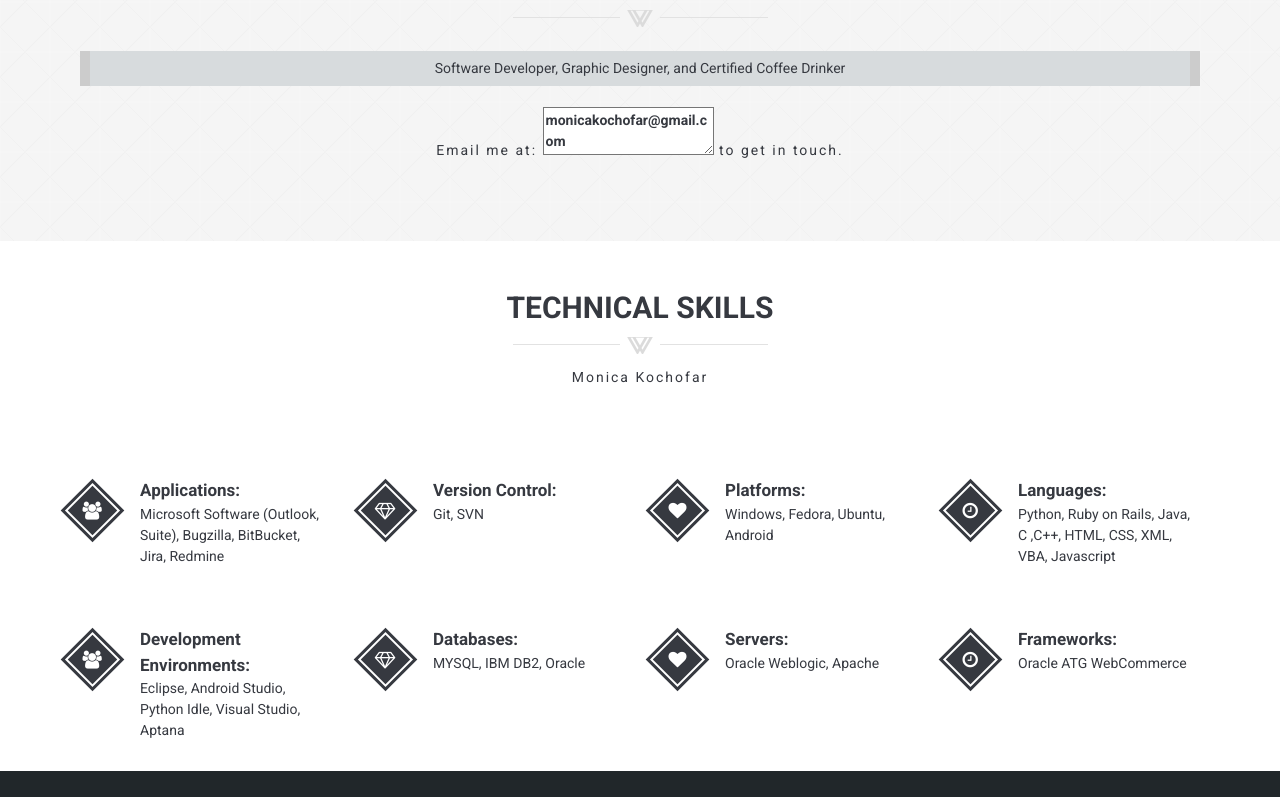
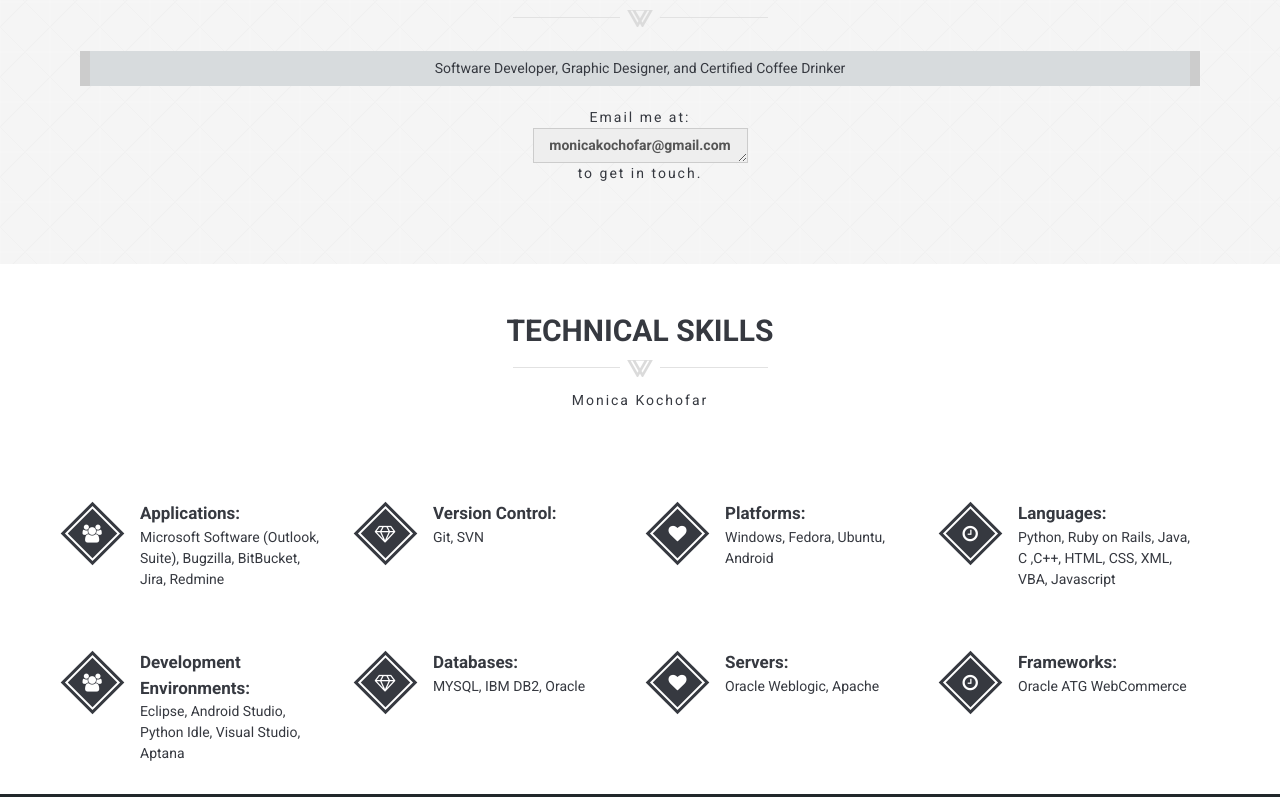
Before and after one commit to monicakoch/git_profile, a plain HTML site: page index.html in a window 1280 px wide. Shown: the part 998-1795 px from the top of the page. Drawn offline with Linux system fonts and the light colour scheme.

Commit message:
adjusting email box

```diff
--- a/css/style.css
+++ b/css/style.css
@@ -1248,3 +1248,13 @@ ul.work-exp li {
 	border: 1.5px solid;
     padding: 10px;
 }*/
+
+
+textarea.form-control {
+	text-align: center;
+    max-width: 215px;
+    max-height: 35px;
+    overflow: hidden;
+    margin: 0 auto;
+    cursor: crosshair;
+}
--- a/index.html
+++ b/index.html
@@ -152,7 +152,7 @@
                                     <p>Software Developer, Graphic Designer, and Certified Coffee Drinker</p>
                                 </blockquote>
                             </p>
-                            <p class="subtitle">Email me at: <strong><textarea readonly>monicakochofar@gmail.com</textarea></strong> to get in touch.</p>
+                            <p class="subtitle">Email me at: <strong><textarea class="form-control" readonly="" onclick="this.focus();this.select()">monicakochofar@gmail.com</textarea></strong> to get in touch.</p>
                         </div>
                     </div>
                 </div>
```
